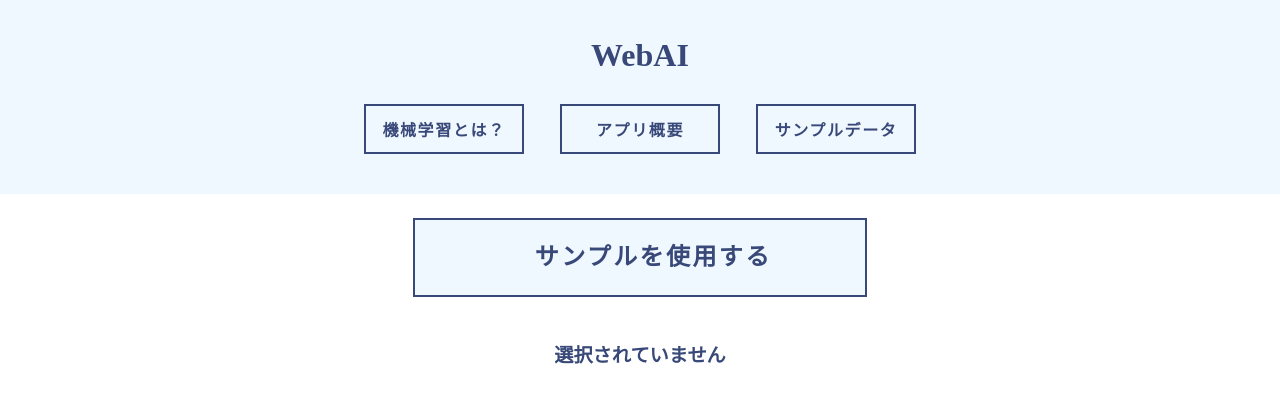
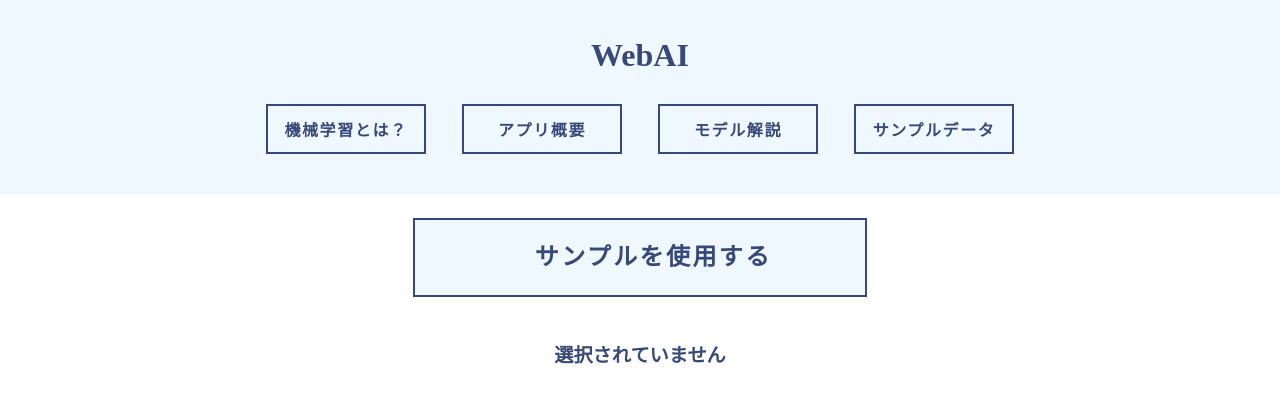
Before and after one commit to GEN222/WebAI, a Flask app: page / in a window 1280 px wide. Shown: the top 403 px of the page. Run offline with Flask 2, Linux system fonts and the light colour scheme; some libraries are stand-ins or nearby versions.

Commit message:
add モデル解説.pdf

```diff
--- a/static/js/src.js
+++ b/static/js/src.js
@@ -117,7 +117,7 @@ const alertInfo = (key) => {
     const info_html = {
         'target': '<p>目的変数とは、<br>教師あり学習において求めたい値のことです</p><p>ここで選択した値をAIが予測します</p><p>細かい項目についてはサンプルデータを参照ください</p>',
         'null': '<p>欠損値とは、欠落しているデータのことです</p><p>欠損値への処理は非常に機械学習上重要な項目です</p><p>このアプリでは置き換えの種類は、<br>数値データ、文字データによって変えています</p>',
-        'model': '<p>モデルとは学習させる手法のことです</p><p>RandomForestClassifierは分類、<br>RandomForestRegressorは回帰、<br>Xgboostはパラメータのobjectiveにて、<br>Classifierで分類、Regressorは回帰となります</p>',
+        'model': '<p>モデルとは学習させる手法のことです</p><p>RandomForestClassifierは分類、<br>RandomForestRegressorは回帰、<br>Xgboostはパラメータのobjectiveにて、<br>Classifierで分類、Regressorは回帰となります</p><p>詳しくは、モデル解説を参照ください</p>',
         'dele': '<p>機械学習において、<br>与えられたデータがすべて必要だとは限りません</p><p>明らかに関係がない、欠損値が多いなど、<br>学習において邪魔になる場合があります</p><p>他にも、データによっては差別的な値などもあり、<br>不必要なデータは見極めなければなりません</p>',
         'graph': '<p>グラフはカテゴリ変数用、量的変数用に分かれています</p><p>カテゴリ変数とは、<br>性別や所属部署などカテゴリ分けできる値のことで、<br>量的変数とは、<br>年齢や○○件数など連続している値のことです</p><p>棒グラフはカテゴリ変数用、<br>ヒストグラムや散布図は量的変数用です<br>可視分布はカテゴリ変数と量的変数を比較できます</p>',
         'graphX': '<p>1要素のグラフには可視化したい項目、<br>2要素のグラフには<br>カテゴリ変数や横軸に設定したい項目を設定します</p>',
--- a/templates/index.html
+++ b/templates/index.html
@@ -43,9 +43,9 @@
         <li class="nav__item">
           <button type='button' onClick="window.open('static/PDF/アプリ概要.pdf','app')">アプリ概要</button>
         </li>
-        <!-- <li class="nav__item">
-          <button type='button' >使い方</button>
-        </li> -->
+        <li class="nav__item">
+          <button type='button' onClick="window.open('static/PDF/モデル解説.pdf','app')">モデル解説</button>
+        </li>
         <!-- <li class="nav__item">
           <button type='button' >チュートリアル</button>
         </li> -->
```
Also changed, not shown: 1 other file.
